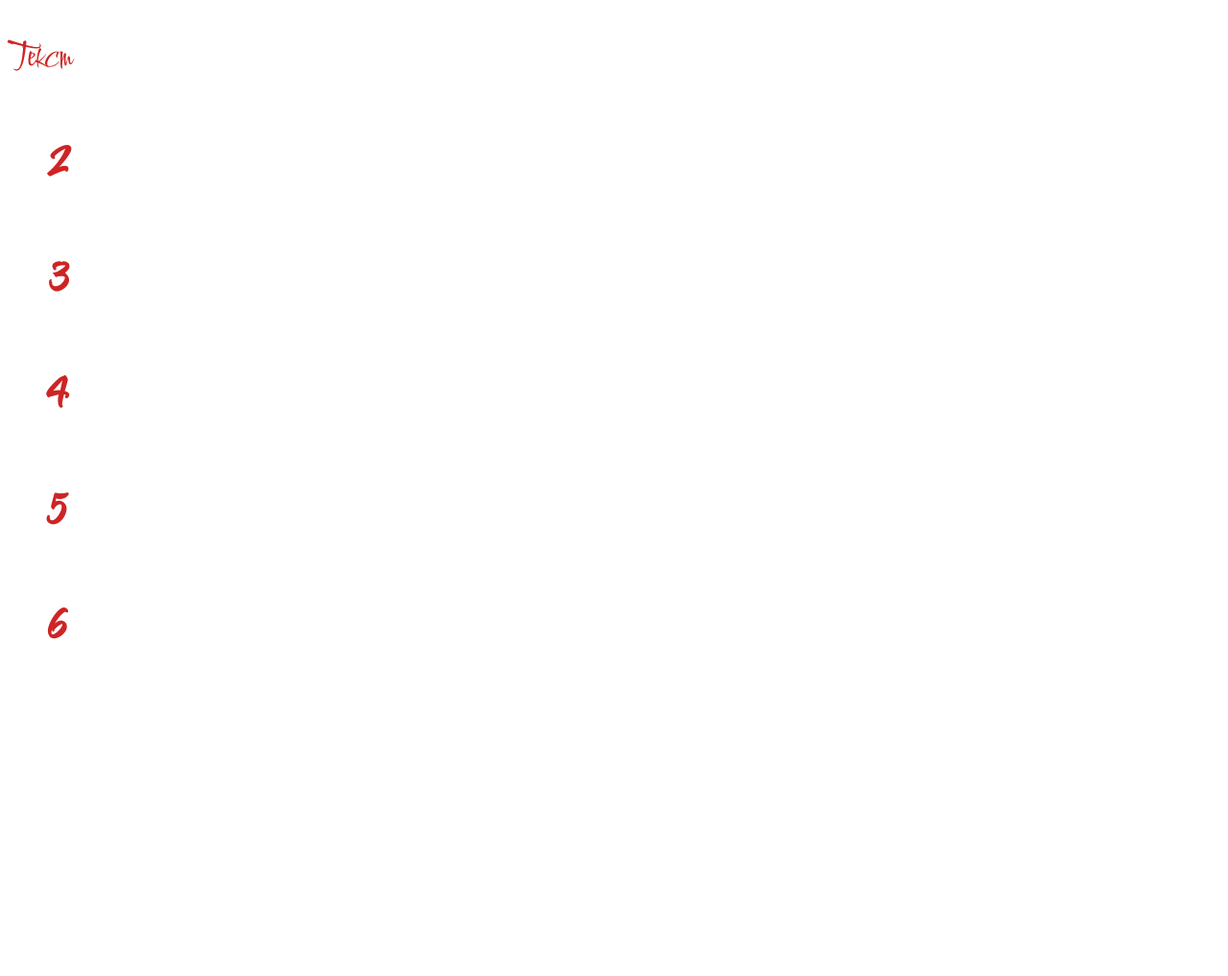
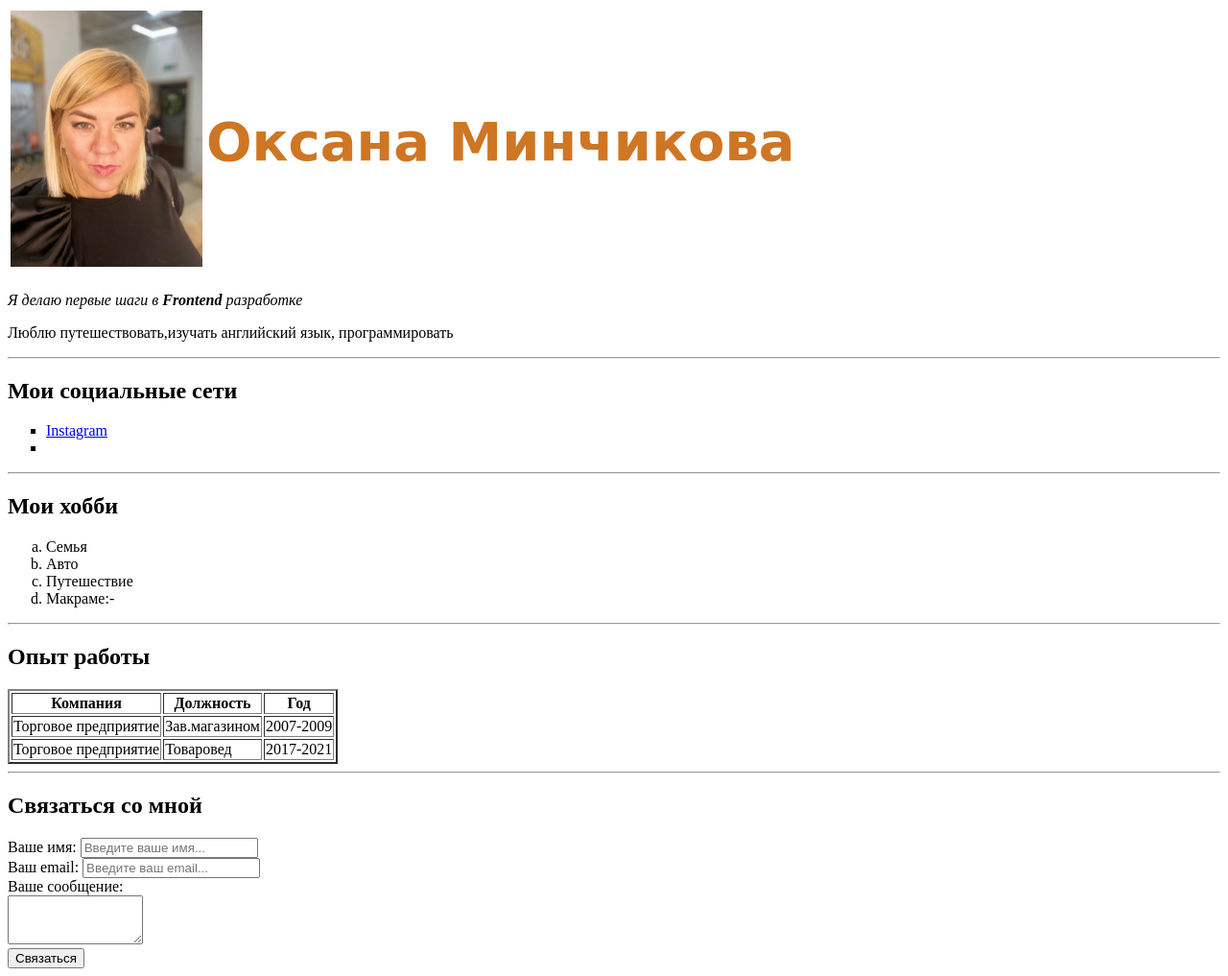
Before and after one commit to ominchikova/CV, a plain HTML site: page index.html in a window 1280 px wide. Shown: the whole page at 96% size. Before the commit the page ends 800 px from the top, so only its background shows below. Drawn offline with Linux system fonts and the light colour scheme; a web font is replaced by a local one.

Commit message:
add basic strucutre

```diff
--- a/index.html
+++ b/index.html
@@ -3,26 +3,86 @@
 <head>
     <meta charset="UTF-8">
     <meta http-equiv="X-UA-Compatible" content="IE=edge">
+    <link rel="preconnect" href="https://fonts.googleapis.com">
+    <link rel="preconnect" href="https://fonts.gstatic.com" crossorigin>
+    <link href="https://fonts.googleapis.com/css2?family=Corinthia:wght@400;700&display=swap" rel="stylesheet">
     <meta name="viewport" content="width=device-width, initial-scale=1.0">
-    <link rel="stylesheet" href="/style.css">
-    <link rel="preconnect" href="https://fonts.googleapis.com">
-<link rel="preconnect" href="https://fonts.gstatic.com" crossorigin>
-<link href="https://fonts.googleapis.com/css2?family=Comforter&display=swap" rel="stylesheet">
-    <title>Document</title>
+    <link rel="stylesheet" href="./style.css">
+    <title> Oksana CV</title>
 </head>
 <body>
     <div class="text">
-       <p>Текст</p>
-    <ul>
-        <h2>2</h2>
-        <h2>3</h2>
-        <h2>4</h2>
-        <h2>5</h2>
-        <h2>6</h2>
-    </ul>
+    <table cellspasing="15">
+        <tr>
+            <td> <img src="./foto/IMG_3593.jpg" alt="фото" width="200"></td>
+            <td><h1>Оксана Минчикова</h1></td>
+           </tr>
+    </table>
+    </div>
+        <div>
+<p><em>Я делаю первые шаги в <strong>Frontend</strong>  разработке</em>  </p>
+    <p>Люблю путешествовать,изучать английский язык, программировать</p>
     </div>
 
+       <hr>
+    <h2>Мои социальные сети</h2>
+    <ul type="square" >
+        <li><a href="http://instagram.com/oksicorporation" target="_blank">Instagram</a> </li>
+        <li></li>
+    </ul>
+    <hr>
+    <h2>Мои хобби</h2>
+        <ol type="a" >
+            <li>Семья</li>
+            <li>Авто</li>
+            <li>Путешествие</li>
+            <li>Макраме:-</li>
+        </ol>
+        <hr>
+        <h2>Опыт работы</h2>
+        <table border="2">
+            <thead>
+                <tr>
+                <th>Компания</th>
+                <th>Должность</th>
+                <th>Год</th>
+            </tr>
+            </thead>
+
+                <tr>
+                <td>Торговое предприятие</td>
+                <td>Зав.магазином</td>
+                <td>2007-2009</td>
+            </tr>
+            <tr>
+                <td>Торговое предприятие</td>
+                <td>Товаровед</td>
+                <td>2017-2021</td>
+            </tr>
+
+        </table>
+        <hr>
+                <h2>Связаться со мной</h2>
+        <form action="/index.html">
+
+            <label for="name">Ваше имя:</label>
+            <input type="text" id="name" placeholder="Введите ваше имя...">
+
+            <br>
+
+            <label for="email">Ваш email:</label>
+            <input type="email" id="email" placeholder="Введите ваш email...">
+
+        <br>
 
 
+            <label for="text">Ваше сообщение:</label>
+            <br>
+            <textarea id="text" cols="15" rows="3"></textarea>
+
+            <br>
+
+             <input type="submit" value="Связаться">
+        </form>
 </body>
 </html>
--- a/style.css
+++ b/style.css
@@ -1,6 +1,8 @@
 .text {
-    color: rgb(206, 36, 36);
-    font-size: 36px;
-    font-weight: 200;
-    font-family:'Comforter', cursive, sans-serif ;
+    color: rgb(206, 118, 36);
+    font-size: 28px;
+    font-weight: 60;
+    font-family: 'Corinthia', cursive, sans-serif;
+    display: block;
+
 }
```
Also changed, not shown: foto/IMG_3593.jpg (added).
